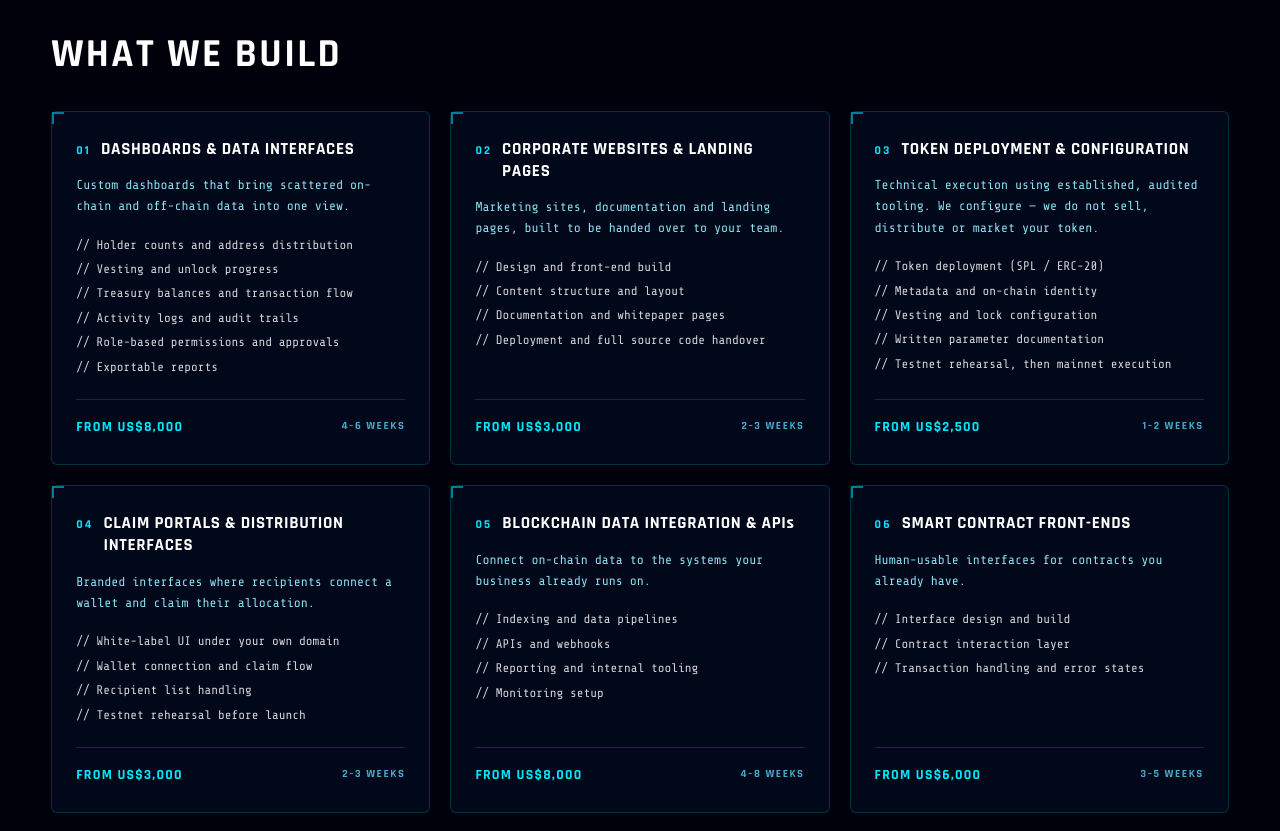
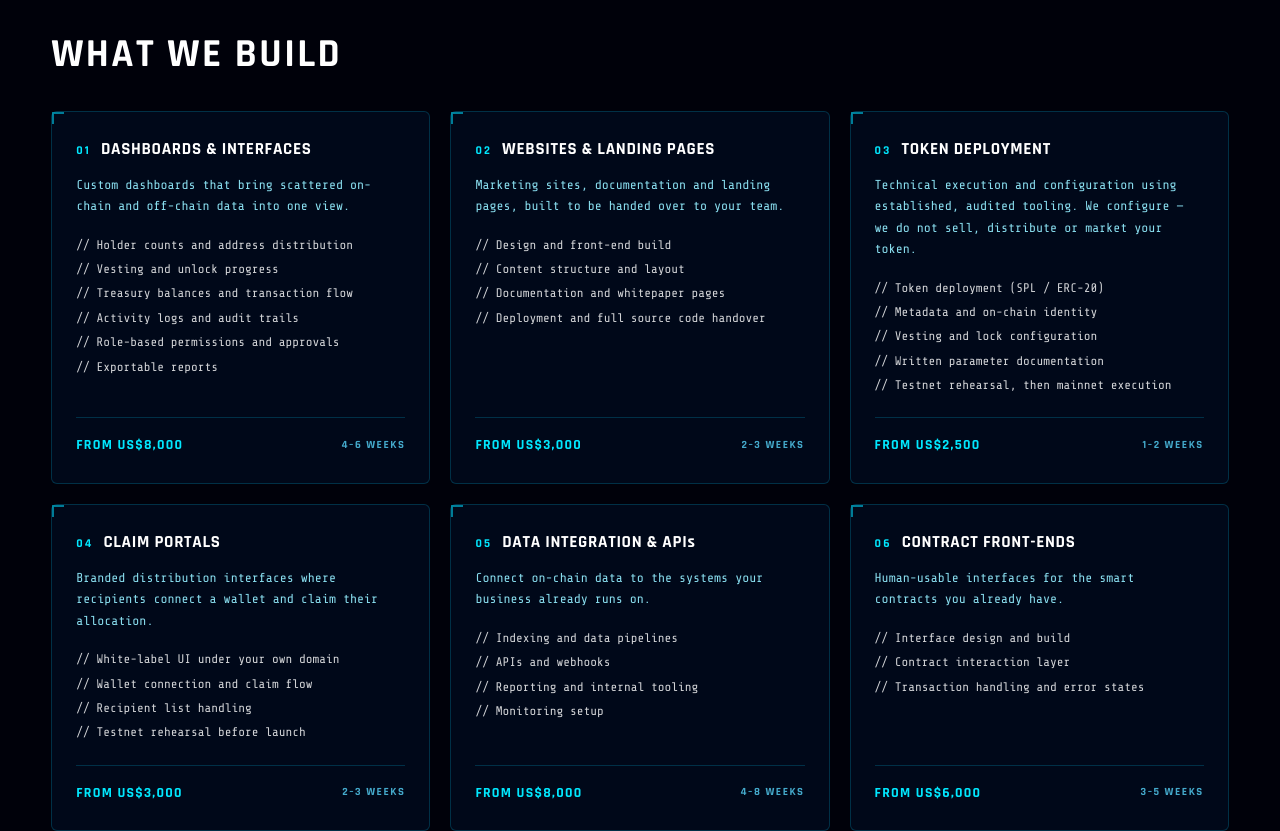
Before and after one commit to cosmosledgerlabs/cosmosledgerlabs-website, a Next.js app: page /services in a window 1280 px wide. Shown: the part 700-1531 px from the top of the page. Built offline with nearby package versions, Linux system fonts and the light colour scheme.

Commit message:
Update service names and descriptions for clarity

```diff
--- a/pages/services.js
+++ b/pages/services.js
@@ -6,7 +6,7 @@ import styles from '../styles/Services.module.css'
 const SERVICES = [
   {
     n: '01',
-    name: 'DASHBOARDS & DATA INTERFACES',
+    name: 'DASHBOARDS & INTERFACES',
     lead: 'Custom dashboards that bring scattered on-chain and off-chain data into one view.',
     items: [
       'Holder counts and address distribution',
@@ -21,7 +21,7 @@ const SERVICES = [
   },
   {
     n: '02',
-    name: 'CORPORATE WEBSITES & LANDING PAGES',
+    name: 'WEBSITES & LANDING PAGES',
     lead: 'Marketing sites, documentation and landing pages, built to be handed over to your team.',
     items: [
       'Design and front-end build',
@@ -34,8 +34,8 @@ const SERVICES = [
   },
   {
     n: '03',
-    name: 'TOKEN DEPLOYMENT & CONFIGURATION',
-    lead: 'Technical execution using established, audited tooling. We configure — we do not sell, distribute or market your token.',
+    name: 'TOKEN DEPLOYMENT',
+    lead: 'Technical execution and configuration using established, audited tooling. We configure — we do not sell, distribute or market your token.',
     items: [
       'Token deployment (SPL / ERC-20)',
       'Metadata and on-chain identity',
@@ -48,8 +48,8 @@ const SERVICES = [
   },
   {
     n: '04',
-    name: 'CLAIM PORTALS & DISTRIBUTION INTERFACES',
-    lead: 'Branded interfaces where recipients connect a wallet and claim their allocation.',
+    name: 'CLAIM PORTALS',
+    lead: 'Branded distribution interfaces where recipients connect a wallet and claim their allocation.',
     items: [
       'White-label UI under your own domain',
       'Wallet connection and claim flow',
@@ -61,7 +61,7 @@ const SERVICES = [
   },
   {
     n: '05',
-    name: 'BLOCKCHAIN DATA INTEGRATION & APIs',
+    name: 'DATA INTEGRATION & APIs',
     lead: 'Connect on-chain data to the systems your business already runs on.',
     items: [
       'Indexing and data pipelines',
@@ -74,8 +74,8 @@ const SERVICES = [
   },
   {
     n: '06',
-    name: 'SMART CONTRACT FRONT-ENDS',
-    lead: 'Human-usable interfaces for contracts you already have.',
+    name: 'CONTRACT FRONT-ENDS',
+    lead: 'Human-usable interfaces for the smart contracts you already have.',
     items: [
       'Interface design and build',
       'Contract interaction layer',
```
